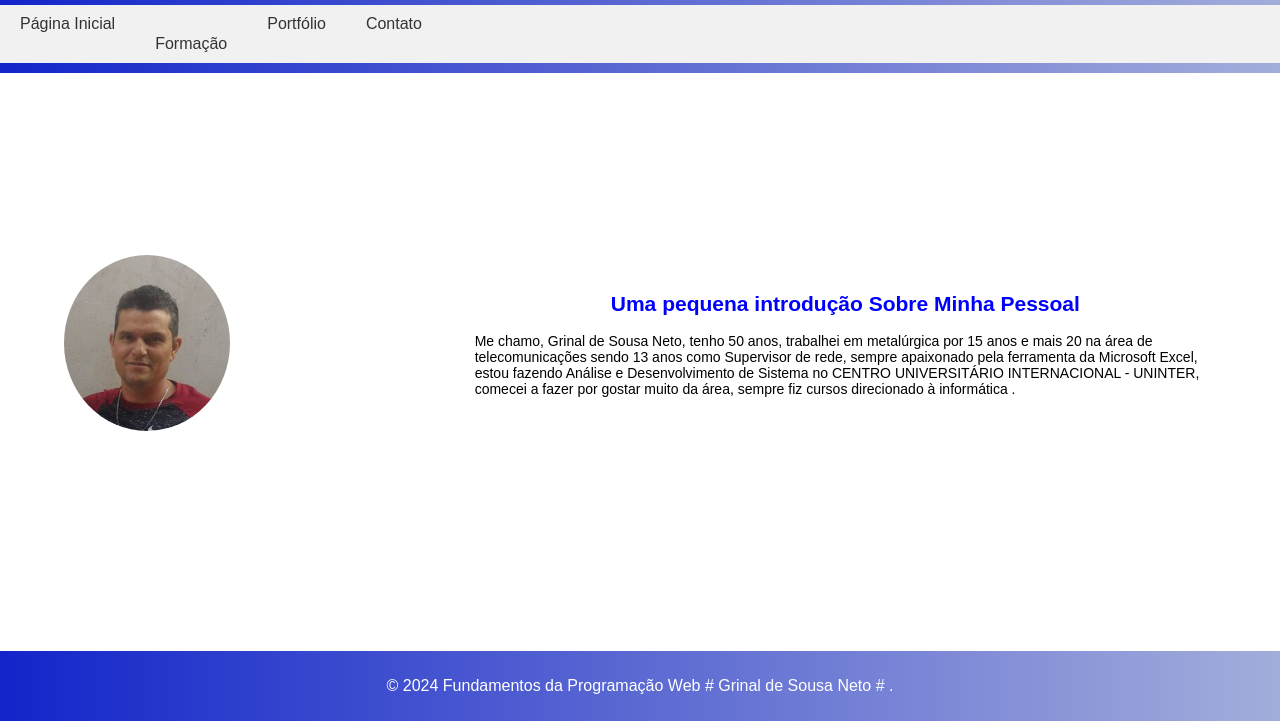
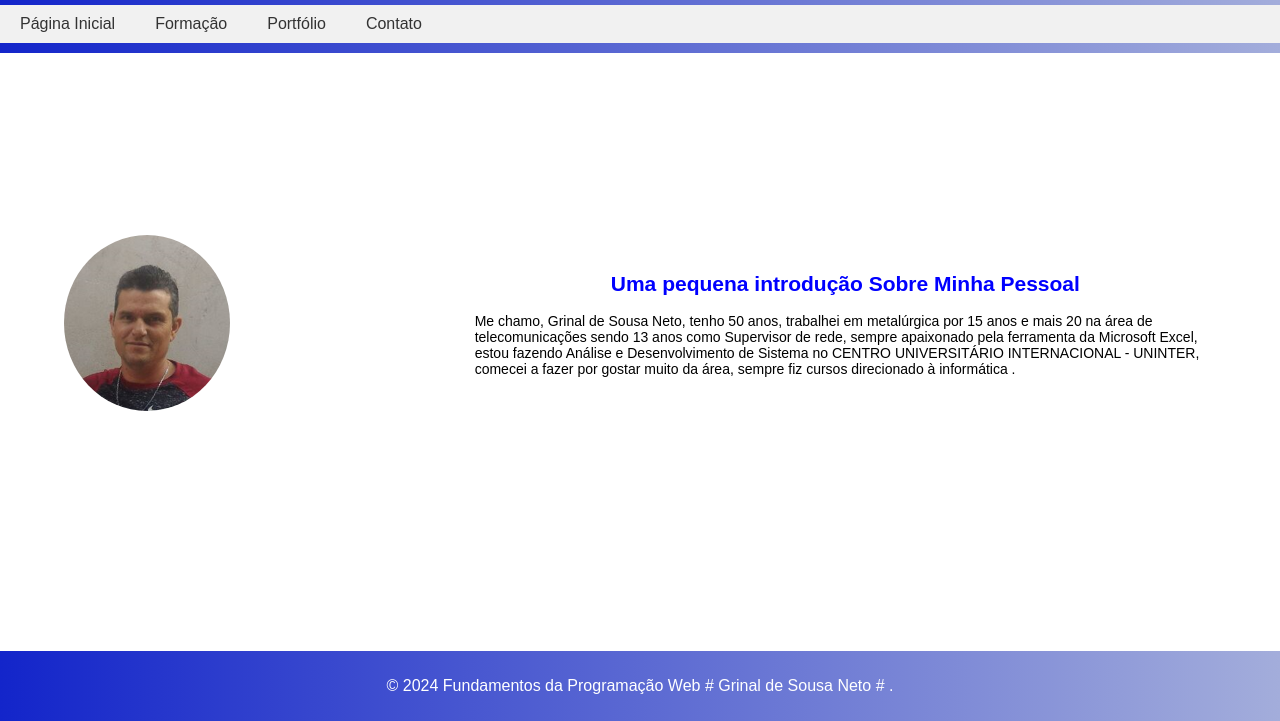
Before and after one commit to GrinalS/trabalho_uninter, a plain HTML site: page sobre.html in a window 1280 px wide. Shown: the part 79-800 px from the top of the page. Drawn offline with Linux system fonts and the light colour scheme.

Commit message:
Update sobre.html

```diff
--- a/sobre.html
+++ b/sobre.html
@@ -19,7 +19,7 @@
         <!-- Menu de navegação -->
         <div class="menu-container">
             <ul>
-                <li><a href="index.html">Página Inicial</li>
+                <li><a href="index.html">Página Inicial</a></li>
                 <li><a href="formação.html">Formação</a></li>
                 <li><a href="portifolio.html">Portfólio</a></li>
                 <li><a href="contato.html">Contato</a></li>
```
